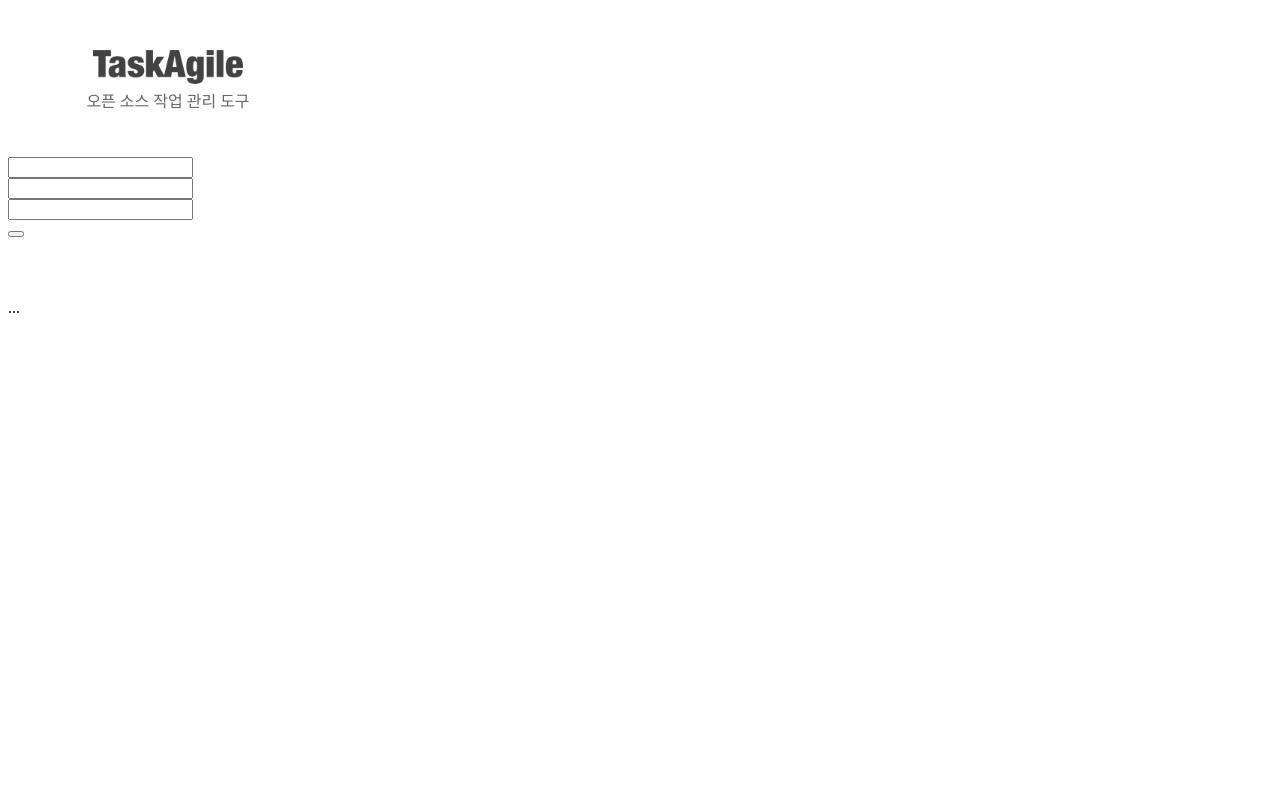
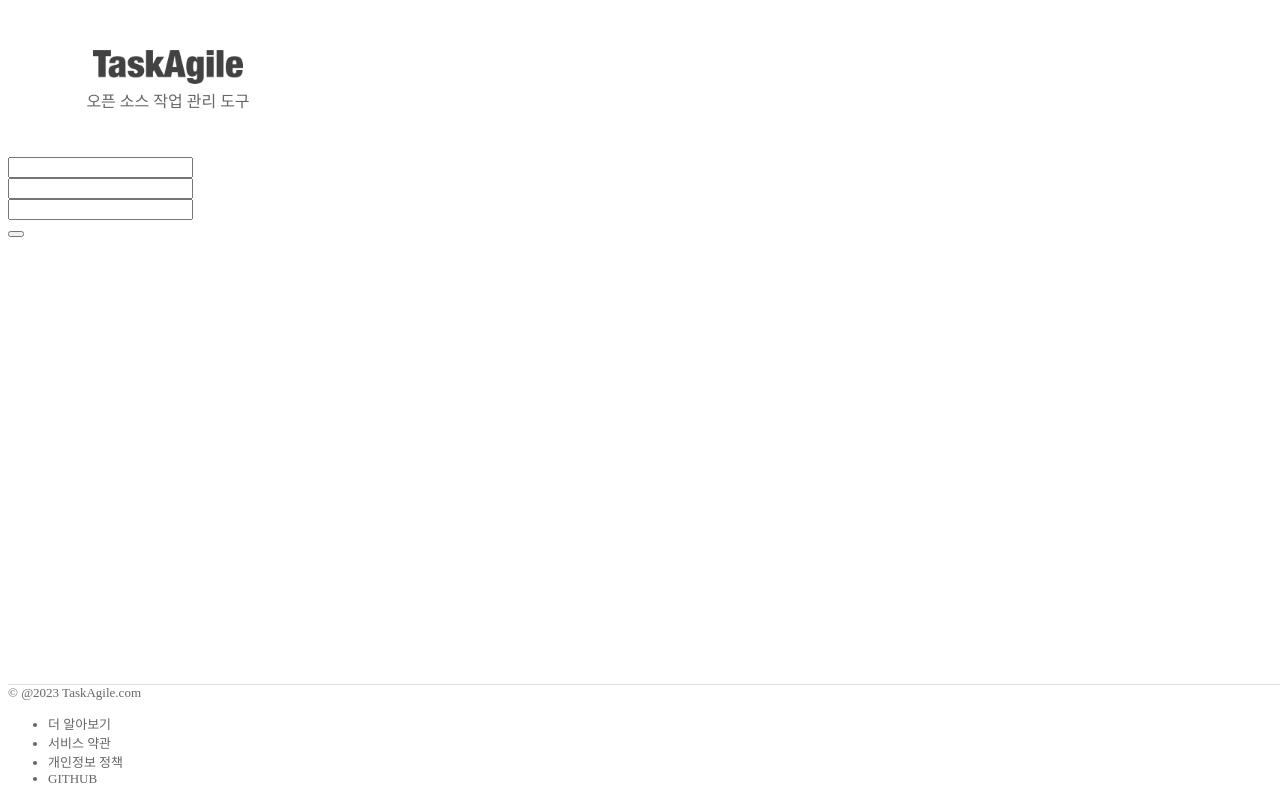
Before and after one commit to yeonnex/TaskAgile, a Vue app in the folder front-end/: page /register in a window 1280 px wide. Built offline with nearby package versions, Linux system fonts and the light colour scheme.

Commit message:
feat: 푸터 컴포넌트화 - 이슈1. 푸터 position: fixed 되어 화면에 고정되어 보이는 이슈 - 이슈2. `Component template should contain exactly one root element` 이슈

```diff
--- a/front-end/src/App.vue
+++ b/front-end/src/App.vue
@@ -1,8 +1,7 @@
 <template>
   <div id="app">
-    <router-view/>
+    <router-view />
   </div>
 </template>
 
-<style lang="scss">
-</style>
+<style lang="scss"></style>
--- /dev/null
+++ b/front-end/src/components/PageFooter.vue
@@ -0,0 +1,48 @@
+<script>
+export default {
+  name: 'PageFooter'
+}
+</script>
+
+<template>
+  <footer class="footer">
+    <span class="copyright">&copy; @2023 TaskAgile.com</span>
+    <ul class="footer-links list-inline float-end">
+      <li class="list-inline-item">
+        <a href="#">{{ $t("pageFooter.about") }}</a>
+      </li>
+      <li class="list-inline-item">
+        <a href="#">{{ $t("pageFooter.termsOfService") }}</a>
+      </li>
+      <li class="list-inline-item">
+        <a href="#">{{ $t("pageFooter.privacyPolicy") }}</a>
+      </li>
+      <li class="list-inline-item">
+        <a href="https://github.com/yeonnex/TaskAgile">GITHUB</a>
+      </li>
+    </ul>
+  </footer>
+</template>
+
+<style lang="scss" scoped>
+.footer {
+  width: 100%;
+  font-size: 13px;
+  color: #666;
+  //line-height: 40px;
+  border-top: 1px solid #ddd;
+  margin-top: 50px;
+  // TODO: 콘텐츠의 길이가 길어 스크롤 함에도 불구하고 계속 화면에 보이는 이슈
+  position: fixed;
+  bottom: 0;
+
+  .list-inline-item {
+    margin-right: 10px;
+  }
+
+  a {
+    color: #666;
+    text-decoration: none;
+  }
+}
+</style>
--- a/front-end/src/locale/messages/ko_KR.json
+++ b/front-end/src/locale/messages/ko_KR.json
@@ -1,5 +1,10 @@
 {
   "logo": {
     "tagline": "오픈 소스 작업 관리 도구"
+  },
+  "pageFooter": {
+    "about": "더 알아보기",
+    "termsOfService": "서비스 약관",
+    "privacyPolicy": "개인정보 정책"
   }
 }
--- a/front-end/src/views/RegisterPage.vue
+++ b/front-end/src/views/RegisterPage.vue
@@ -1,5 +1,6 @@
 <script>
 import LogoComponent from '@/components/LogoComponent.vue'
+import PageFooter from '@/components/PageFooter.vue'
 
 export default {
   name: 'RegisterPage',
@@ -14,7 +15,8 @@
     }
   },
   components: {
-    LogoComponent
+    LogoComponent,
+    PageFooter
   },
   methods: {
     submitForm () {
@@ -70,11 +72,7 @@
         </form>
       </div>
     </div>
-
-    <footer class="footer">
-      <span>...</span>
-      <ul class="list-inline justify-content-end"></ul>
-    </footer>
+    <PageFooter />
   </div>
 </template>
 
@@ -87,14 +85,4 @@
   margin-top: 50px;
   max-width: 320px;
 }
-
-.logo-wrapper {
-  margin-bottom: 40px;
-}
-
-.footer {
-  width: 100%;
-  line-height: 40px;
-  margin-top: 50px;
-}
 </style>
```
Also changed, not shown: front-end/.eslintrc.js.
